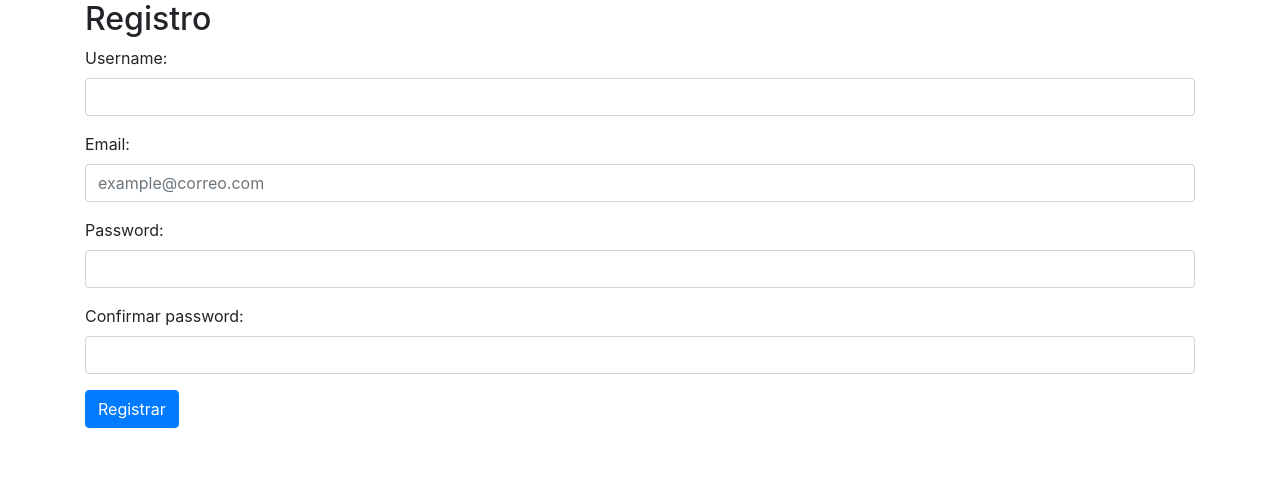
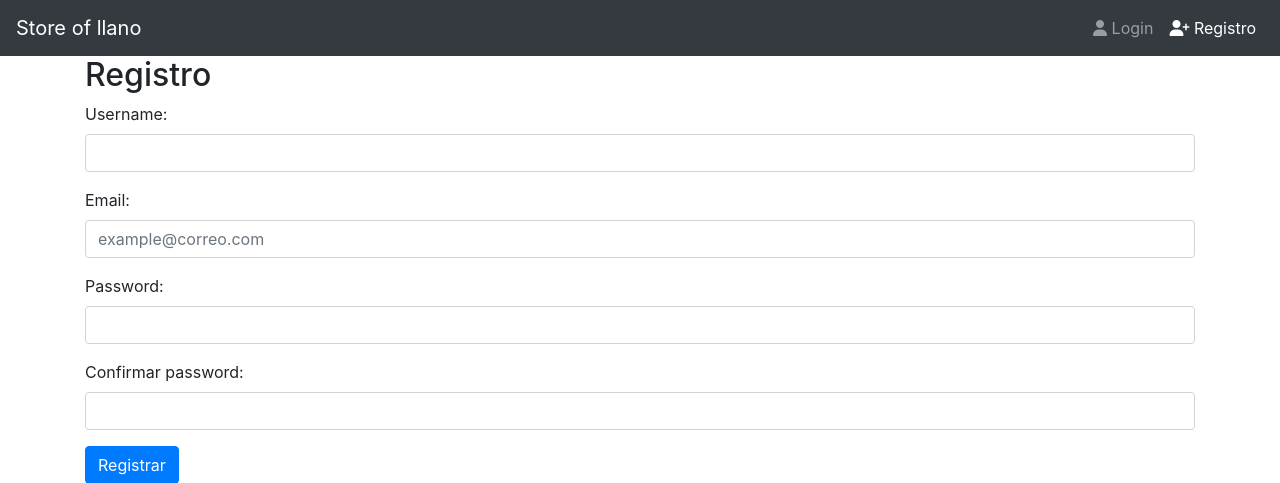
Before and after one commit to santiagoroncancio/pdjango, a Django app: page /usuarios/registro in a window 1280 px wide. Shown: the top 483 px of the page. Run offline with Django 3.2, Linux system fonts and the light colour scheme; some libraries are stand-ins or nearby versions.

Commit message:
Implementacion de navbar

```diff
--- a/storeofllano/storeofllano/views.py
+++ b/storeofllano/storeofllano/views.py
@@ -24,6 +24,9 @@ def index(request):
     })
 
 def login_views(request):
+    if request.user.is_authenticated:
+        return redirect('index')
+
     if request.method =='POST':
         username=request.POST.get('username')
         password=request.POST.get('password')
@@ -37,7 +40,7 @@ def login_views(request):
             messages.error(request,'Usuario o contraseña no validos')
 
     return render(request,'users/login.html',{
-
+        'title':'Login - storeofllano',
     })
 
 def logout_views(request):
@@ -46,6 +49,9 @@ def logout_views(request):
     return redirect('login')
 
 def register(request):
+    if request.user.is_authenticated:
+        return redirect('index')
+
     form = RegisterForm(request.POST or None)
 
     if request.method=='POST' and form.is_valid():
@@ -57,5 +63,6 @@ def register(request):
 
 
     return render(request,'users/register.html',{
-        'form':form
+        'form':form,
+        'title':'Registro - storeofllano',
     })
--- a/storeofllano/templates/base.html
+++ b/storeofllano/templates/base.html
@@ -8,6 +8,7 @@
     <link rel="stylesheet" href="https://stackpath.bootstrapcdn.com/bootstrap/4.4.1/css/bootstrap.min.css" integrity="sha384-Vkoo8x4CGsO3+Hhxv8T/Q5PaXtkKtu6ug5TOeNV6gBiFeWPGFN9MuhOf23Q9Ifjh" crossorigin="anonymous">
 </head>
 <body>
+    {% include 'navbar.html' %}
     <div class="container">
         {% include 'messages.html' %}
         <div class="row">
@@ -16,6 +17,7 @@
         </div>
     </div>
 </body>
+<script src="https://kit.fontawesome.com/afcc42c43b.js" crossorigin="anonymous"></script>
 <script src="https://code.jquery.com/jquery-3.4.1.slim.min.js" integrity="sha384-J6qa4849blE2+poT4WnyKhv5vZF5SrPo0iEjwBvKU7imGFAV0wwj1yYfoRSJoZ+n" crossorigin="anonymous"></script>
 <script src="https://cdn.jsdelivr.net/npm/popper.js@1.16.0/dist/umd/popper.min.js" integrity="sha384-Q6E9RHvbIyZFJoft+2mJbHaEWldlvI9IOYy5n3zV9zzTtmI3UksdQRVvoxMfooAo" crossorigin="anonymous"></script>
 <script src="https://stackpath.bootstrapcdn.com/bootstrap/4.4.1/js/bootstrap.min.js" integrity="sha384-wfSDF2E50Y2D1uUdj0O3uMBJnjuUD4Ih7YwaYd1iqfktj0Uod8GCExl3Og8ifwB6" crossorigin="anonymous"></script>
--- /dev/null
+++ b/storeofllano/templates/navbar.html
@@ -0,0 +1,36 @@
+{% url 'login' as login %}
+{% url 'register' as register %}
+{% url 'logout' as logout %}
+
+<nav class="navbar navbar-expand-md bg-dark navbar-dark">
+    <a href="#" class="navbar-brand">Store of llano</a>
+
+    <button type="button" name="button" class="navbar-toggler navbar-toggler-right" data-toggle="collapse" data-target="#navb">
+        <span class="navbar-toggler-icon"></span>
+    </button>
+
+    <div id="navb" class="navbar-collapse collapse">
+        <ul class="nav navbar-nav ml-auto">
+
+            {% if user.is_authenticated %}
+            <li class="navbar-item">
+                <a href="{{logout}}" class="nav-link">
+                    <span class="fas fa-sign-out-alt"></span>
+                    Logout</a>
+            </li>
+            {% else %}
+            <li class="navbar-item {% if request.path == login %} active {% endif %}">
+                <a href="{{login}}" class="nav-link">
+                    <span class="fas fa-user"></span>
+                    Login</a>
+            </li>
+            <li class="navbar-item {% if request.path == register %} active {% endif %}">
+                <a href="{{register}}" class="nav-link">
+                    <span class="fas fa-user-plus"></span>
+                    Registro</a>
+            </li>
+            {% endif %}
+        </ul>
+    </div>
+
+</nav>
```
Also changed, not shown: storeofllano/db.sqlite3.
